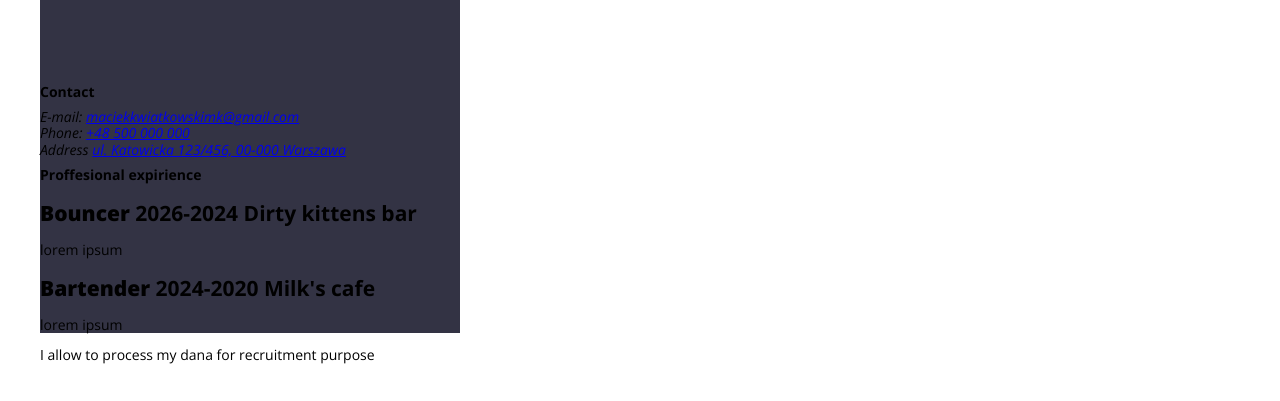
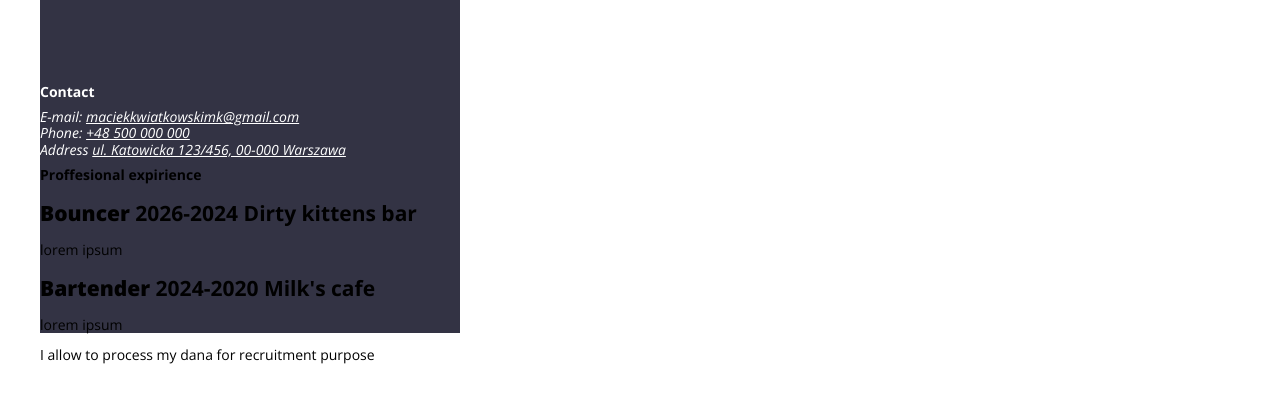
Before and after one commit to MegaMaciek/CV-test, a website built with Vite: page index.html in a window 1280 px wide. Shown: the part 399-800 px from the top of the page. Built offline with nearby package versions, Linux system fonts and the light colour scheme.

Commit message:
added color

```diff
--- a/src/scss/modules/base.scss
+++ b/src/scss/modules/base.scss
@@ -35,3 +35,19 @@ main {
     background: linear-gradient(to right, $primaryColor 0 35%, $secondaryColor 35% 100%);
   }
 }
+
+#contact {
+  @media (min-width: $breakpoint) {
+    width: 35%;
+    color: $secondaryColor;
+    a {
+      color: $secondaryColor;
+    }
+  }
+}
+
+#experience {
+  @media (min-width: $breakpoint) {
+    width: 65%;
+  }
+}
```
